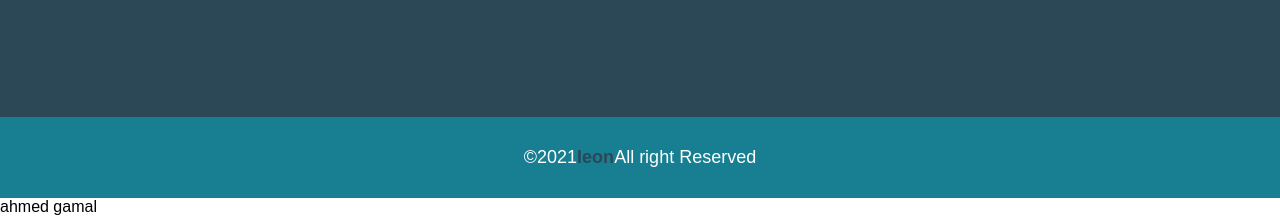
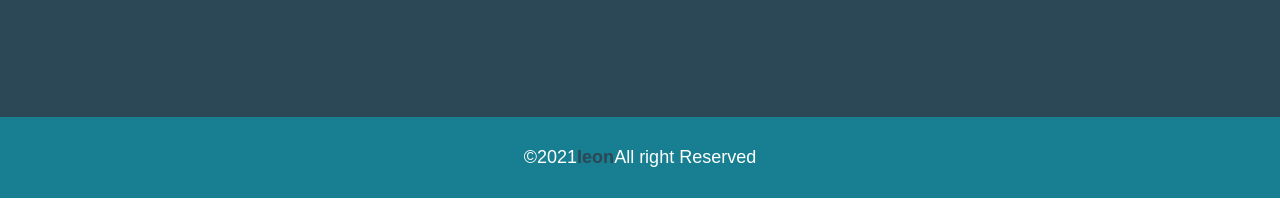
Before and after one commit to ahmedgamal53/example-1, a plain HTML site: page index.html in a window 1280 px wide. Shown: the part 3593-3809 px from the top of the page. Drawn offline with Linux system fonts and the light colour scheme.

Commit message:
Add files via upload

```diff
--- a/index.html
+++ b/index.html
@@ -191,7 +191,6 @@
     </div>
     <!-- end footer -->
 
-    <div>ahmed gamal</div>
 
 
 
```
